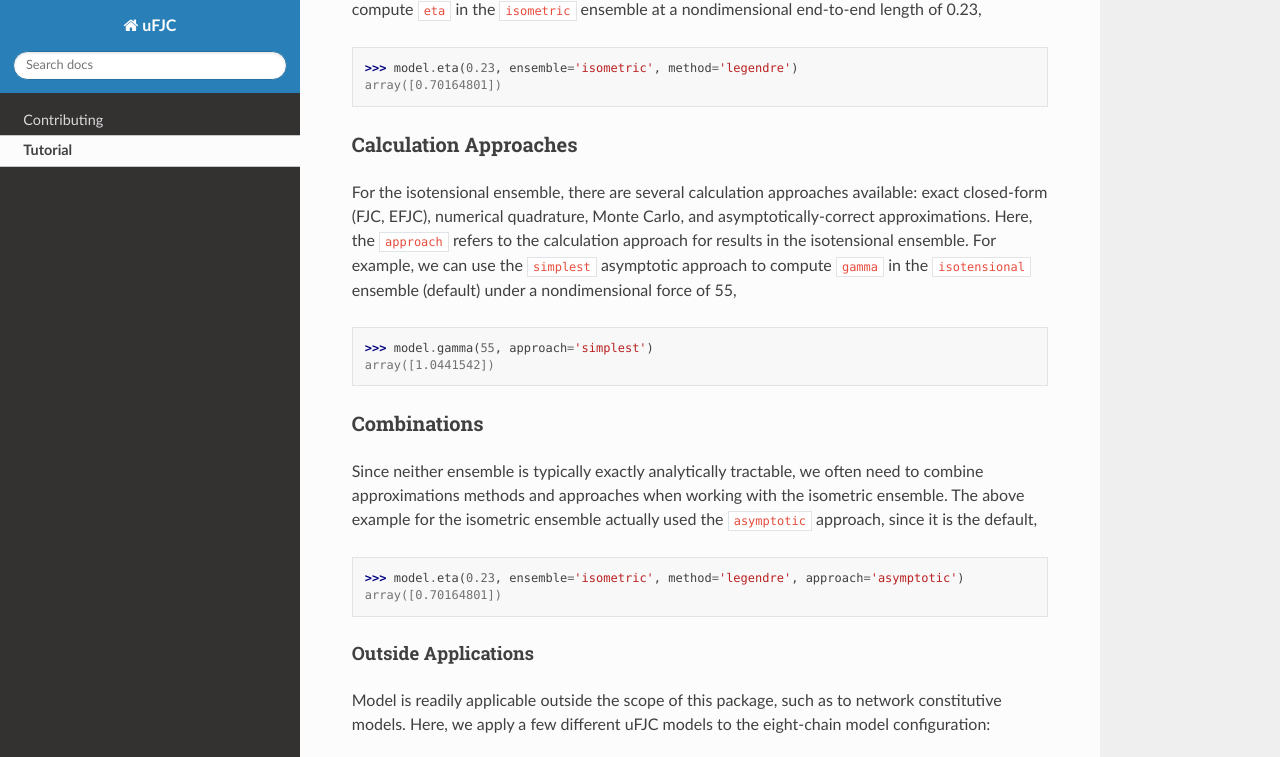
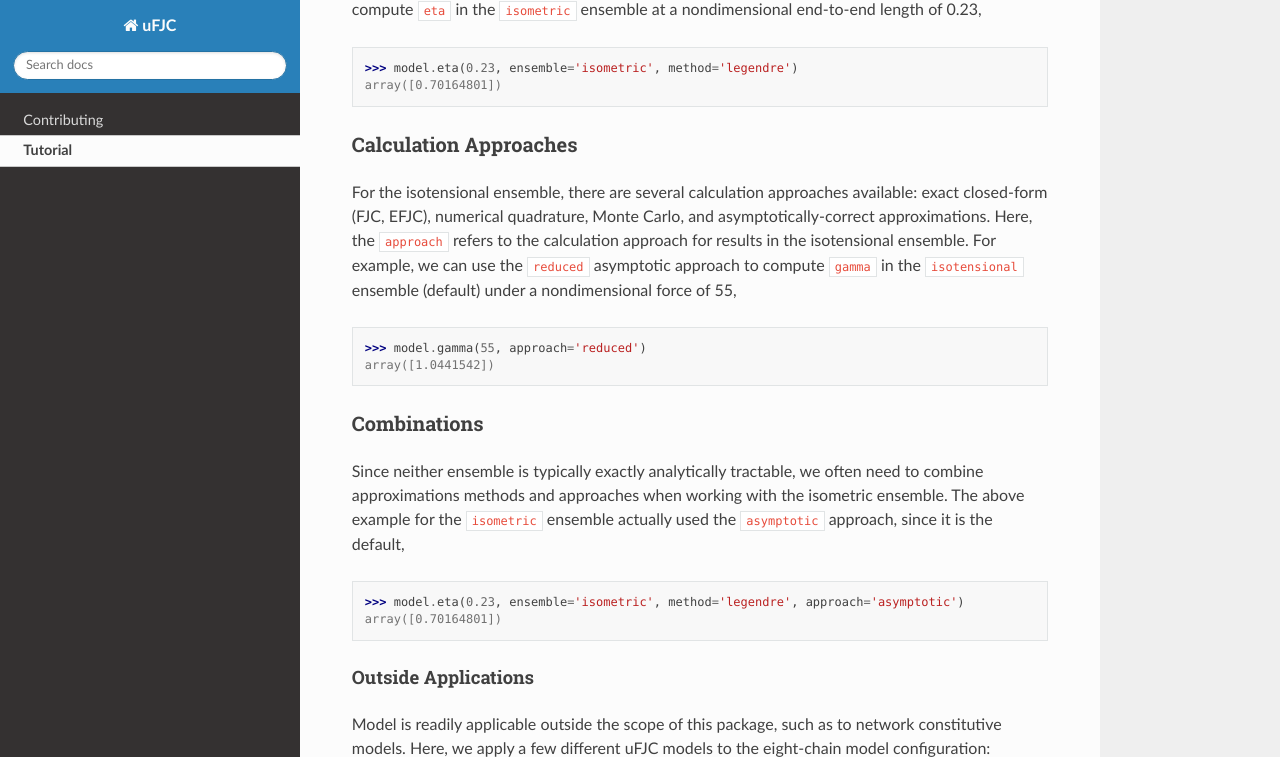
Before and after one commit to sandialabs/uFJC, a Sphinx documentation site: the page built from docs/TUTORIAL.rst, in a window 1280 px wide and 900 px high, scrolled down 1464 px, cut to the strip 0-757 px from the top of the window. Built offline with Sphinx 7.4.7 and the Read the Docs theme 2.0.0, drawn with Linux system fonts in a browser that asks for light colours.

Commit message:
kwarg fix

```diff
--- a/docs/TUTORIAL.rst
+++ b/docs/TUTORIAL.rst
@@ -75,17 +75,17 @@ Generally, the results differ whether a constant force or a constant end-to-end
 Calculation Approaches
 ----------------------
 
-For the isotensional ensemble, there are several calculation approaches available: exact closed-form (FJC, EFJC), numerical quadrature, Monte Carlo, and asymptotically-correct approximations. Here, the ``approach`` refers to the calculation approach for results in the isotensional ensemble. For example, we can use the ``simplest`` asymptotic approach to compute ``gamma`` in the ``isotensional`` ensemble (default) under a nondimensional force of 55,
+For the isotensional ensemble, there are several calculation approaches available: exact closed-form (FJC, EFJC), numerical quadrature, Monte Carlo, and asymptotically-correct approximations. Here, the ``approach`` refers to the calculation approach for results in the isotensional ensemble. For example, we can use the ``reduced`` asymptotic approach to compute ``gamma`` in the ``isotensional`` ensemble (default) under a nondimensional force of 55,
 
 .. code-block:: python
 
-    >>> model.gamma(55, approach='simplest')
+    >>> model.gamma(55, approach='reduced')
     array([1.0441542])
 
 Combinations
 ------------
 
-Since neither ensemble is typically exactly analytically tractable, we often need to combine approximations methods and approaches when working with the isometric ensemble. The above example for the isometric ensemble actually used the ``asymptotic`` approach, since it is the default,
+Since neither ensemble is typically exactly analytically tractable, we often need to combine approximations methods and approaches when working with the isometric ensemble. The above example for the ``isometric`` ensemble actually used the ``asymptotic`` approach, since it is the default,
 
 .. code-block:: python
 
```
